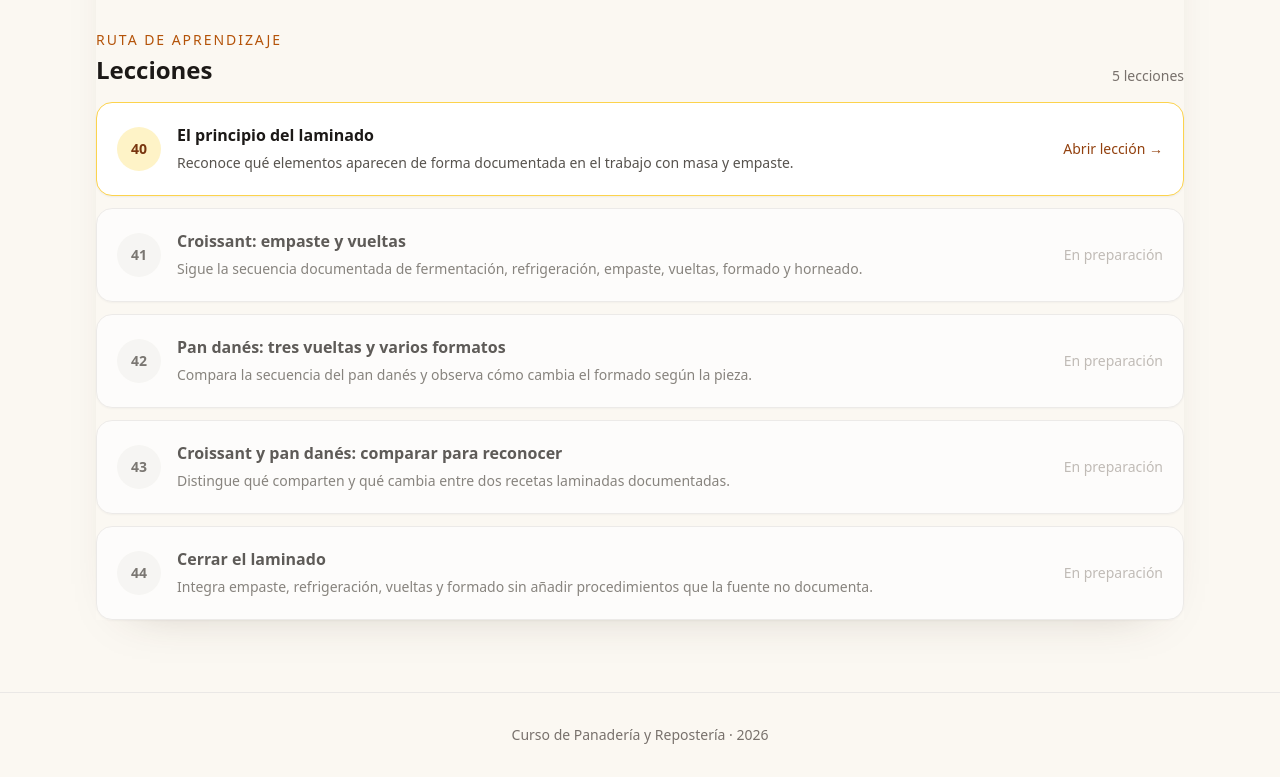
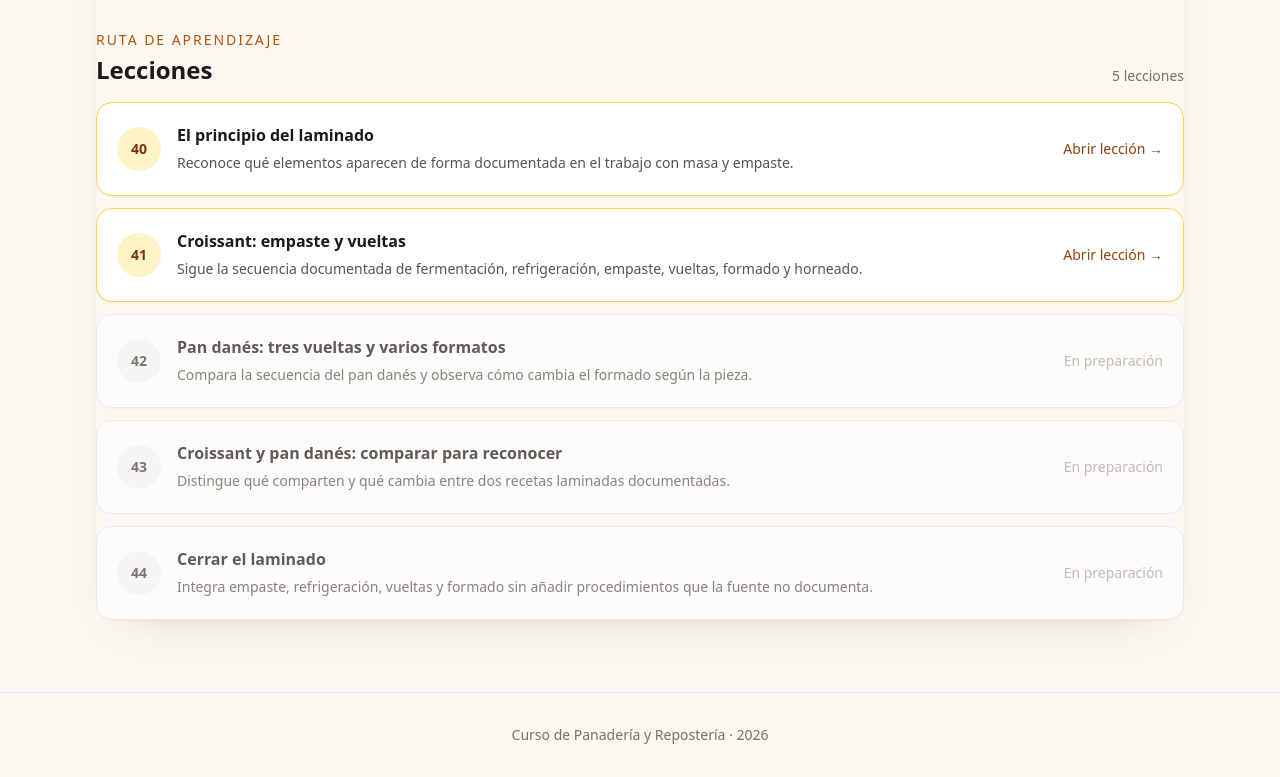
Before and after one commit to Drworm82/CursoPanadero, a Next.js app: page /modulo-6 in a window 1280 px wide. Shown: the part 934-1711 px from the top of the page. Built offline with nearby package versions, Linux system fonts and the light colour scheme; no server answers.

Commit message:
feat: activate lesson 41

```diff
--- a/pages/modulo-6.js
+++ b/pages/modulo-6.js
@@ -9,7 +9,7 @@ const module = {
 
 const lessons = [
   ['40', 'El principio del laminado', 'Reconoce qué elementos aparecen de forma documentada en el trabajo con masa y empaste.', '/leccion-principio-del-laminado', true],
-  ['41', 'Croissant: empaste y vueltas', 'Sigue la secuencia documentada de fermentación, refrigeración, empaste, vueltas, formado y horneado.', '/leccion-croissant-empaste-y-vueltas', false],
+  ['41', 'Croissant: empaste y vueltas', 'Sigue la secuencia documentada de fermentación, refrigeración, empaste, vueltas, formado y horneado.', '/leccion-croissant-empaste-y-vueltas', true],
   ['42', 'Pan danés: tres vueltas y varios formatos', 'Compara la secuencia del pan danés y observa cómo cambia el formado según la pieza.', '/leccion-pan-danes-tres-vueltas', false],
   ['43', 'Croissant y pan danés: comparar para reconocer', 'Distingue qué comparten y qué cambia entre dos recetas laminadas documentadas.', '/leccion-croissant-y-pan-danes-comparar', false],
   ['44', 'Cerrar el laminado', 'Integra empaste, refrigeración, vueltas y formado sin añadir procedimientos que la fuente no documenta.', '/leccion-cerrar-el-laminado', false],
```
